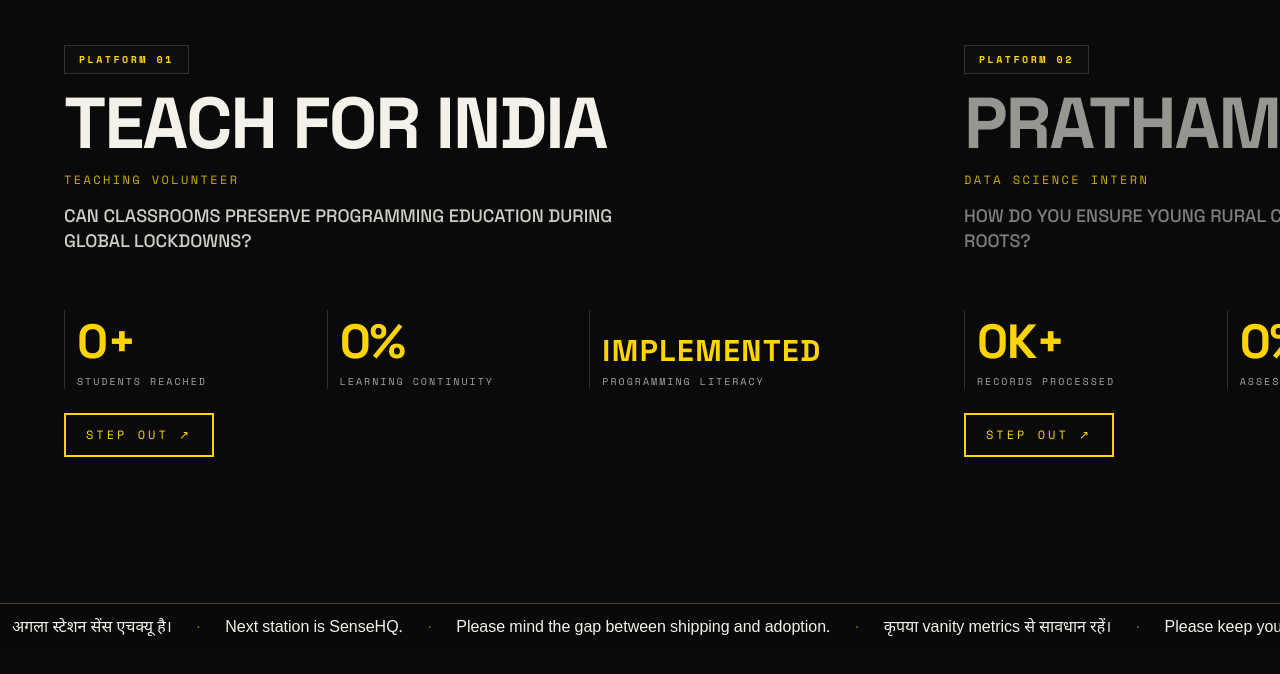
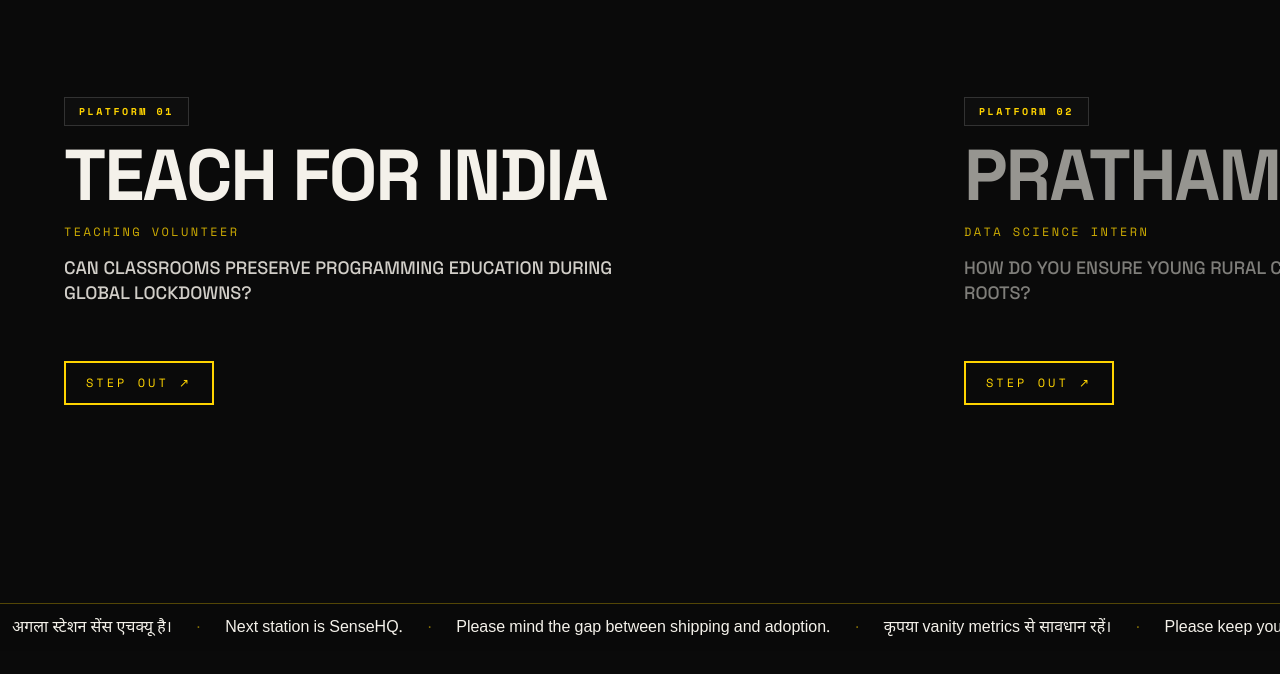
Before and after one commit to onalunchbreak/pankaj-gupta-portfolio, a Next.js app: page / in a window 1280 px wide. Shown: the part 3066-3740 px from the top of the page. Built offline with nearby package versions, Linux system fonts and the light colour scheme.

Commit message:
fix(metro): remove figure metrics sections from all station cards and modals

```diff
--- a/src/components/sections/best-work-metro.tsx
+++ b/src/components/sections/best-work-metro.tsx
@@ -764,28 +764,8 @@
         </p>
       </div>
 
-      {/* BOTTOM HALF — metrics + Step Out button */}
-      <div className="flex flex-col gap-6">
-        <ul className="grid grid-cols-3 gap-4" role="list">
-          {previewMetrics.map((m) => (
-            <li key={m.label} className="flex flex-col justify-end border-l border-white/15 pl-3">
-              <div className="flex h-12 items-end lg:h-14">
-                <p className={`font-display font-bold leading-none tracking-tight text-[#FFD400] ${getValueFontSize(m.display, false, false)}`}>
-                  <CountUp
-                    target={m.value}
-                    suffix={m.suffix ?? ""}
-                    display={m.display}
-                    duration={1.2}
-                  />
-                </p>
-              </div>
-              <p className="mt-2 font-mono text-[10px] uppercase tracking-[0.2em] text-[#A3A3A3]">
-                {m.label}
-              </p>
-            </li>
-          ))}
-        </ul>
-
+      {/* BOTTOM HALF — Step Out button */}
+      <div>
         <button
           type="button"
           onClick={onStepOut}
@@ -850,26 +830,7 @@
         {station.headline}
       </p>
 
-      {/* Metrics — preview set */}
-      <ul className="mt-6 grid grid-cols-3 gap-3" role="list">
-        {previewMetrics.map((m) => (
-          <li key={m.label} className="flex flex-col justify-end border-l border-white/15 pl-3">
-            <div className="flex h-10 items-end sm:h-12">
-              <p className={`font-display font-bold leading-none tracking-tight text-[#FFD400] ${getValueFontSize(m.display, true, false)}`}>
-                <CountUp
-                  target={m.value}
-                  suffix={m.suffix ?? ""}
-                  display={m.display}
-                  duration={1.2}
-                />
-              </p>
-            </div>
-            <p className="mt-1.5 font-mono text-[9px] uppercase tracking-[0.2em] text-[#A3A3A3]">
-              {m.label}
-            </p>
-          </li>
-        ))}
-      </ul>
+
 
       {/* Step Out button */}
       <button
@@ -1008,32 +969,7 @@
             ))}
           </div>
 
-          {/* Metrics — ALL metrics as CountUp grid */}
-          <ul
-            className="mt-10 grid grid-cols-2 gap-6 border-t border-white/10 pt-7 sm:grid-cols-3"
-            role="list"
-          >
-            {station.metrics.map((m) => (
-              <li
-                key={m.label}
-                className="flex flex-col justify-end border-l border-white/15 pl-3"
-              >
-                <div className="flex h-12 items-end sm:h-14">
-                  <p className={`font-display font-bold leading-none tracking-tight text-[#FFD400] ${getValueFontSize(m.display, false, true)}`}>
-                    <CountUp
-                      target={m.value}
-                      suffix={m.suffix ?? ""}
-                      display={m.display}
-                      duration={1.4}
-                    />
-                  </p>
-                </div>
-                <p className="mt-2 font-mono text-[10px] uppercase tracking-[0.25em] text-[#A3A3A3]">
-                  {m.label}
-                </p>
-              </li>
-            ))}
-          </ul>
+
 
           {/* Extras — labelled lists (papers, themes, side projects, etc.) */}
           {station.extras && station.extras.length > 0 && (
```
